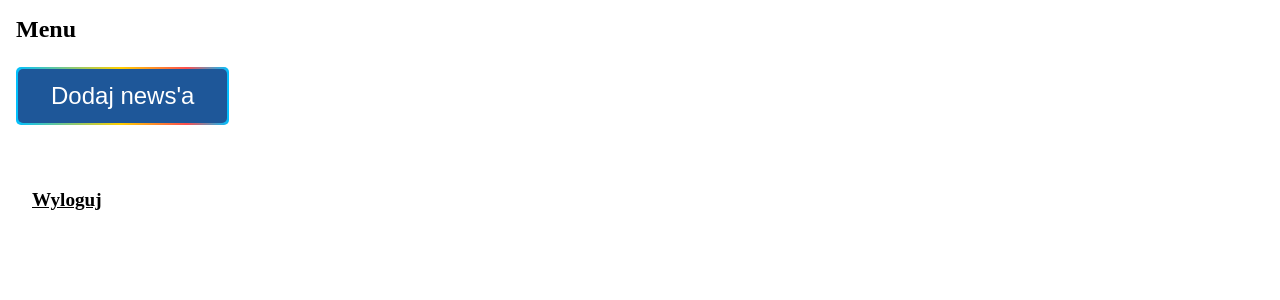
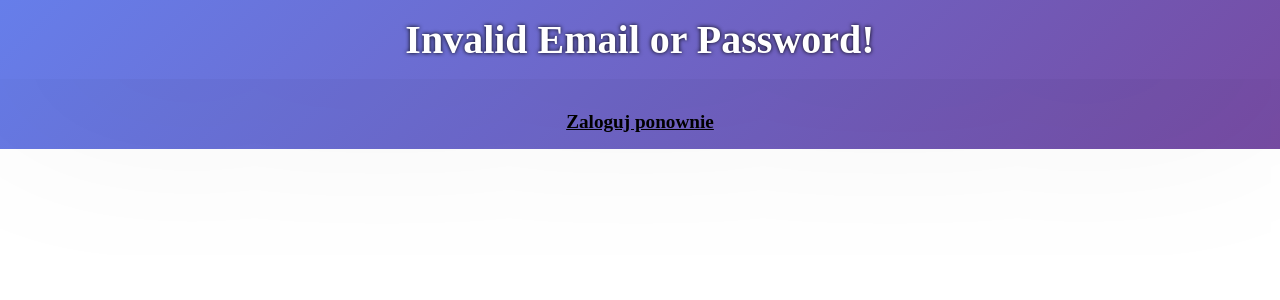
Before and after one commit to aleksanderkakol/News-system, a PHP site: page /menu.html in a window 1280 px wide. Shown: the top 300 px of the page. Run offline with PHP 8.4, Linux system fonts and the light colour scheme; data that the repository does not hold is empty.

Commit message:
information after logout

```diff
--- a/login.js
+++ b/login.js
@@ -22,7 +22,7 @@ window.onload = function() {
       data: serializedData,
     });
     request.done(function(response, textStatus, jqXHR) {
-      if (response.status) {
+      if (response.status === "true") {
         $inputs.removeClass('invalid_input');
         window.location.href = "./menu.html";
       } else {
--- a/menu.css
+++ b/menu.css
@@ -61,6 +61,11 @@ tbody tr:hover {
   background-color: #dbdbdb;
 }
 
+.article {
+  position: relative;
+  padding: 1rem;
+}
+
 /* add news button */
 .wrap {
   background-color: rgba(0, 0, 0, 0.1);
@@ -116,3 +121,11 @@ tbody tr:hover {
   color: black;
   text-shadow: none;
 }
+
+.wraper_error {
+  display: none;
+  background-image: linear-gradient(135deg, #667eea 0%, #764ba2 100%);
+  justify-content: center;
+  align-items: center;
+  flex-direction: column;
+}
--- a/menu.html
+++ b/menu.html
@@ -34,6 +34,7 @@
     </table>
     <a class="logout" href="logout.php" alt="Wyloguj">Wyloguj</a>
   </article>
+  <div class='wraper_error'></div>
   <script src="./menu.js" charset="utf-8" async></script>
 </body>
 
--- a/menu.js
+++ b/menu.js
@@ -1,4 +1,6 @@
 let url = './menu.php';
+let article = $('.article');
+let div = $('.wraper_error');
 let thead = $('.table thead tr');
 let tbody = $('.table tbody');
 
@@ -8,7 +10,7 @@ window.onload = function() {
     url: url,
     dataType: 'json',
     success: function(data, status) {
-      if (status === 'success') {
+      if (status === 'success' && data.length > 0) {
         let keys = Object.keys(data[0]);
         for (let i = 0; i < keys.length; i++) {
           thead.append('<th>' + keys[i] + '</th>');
@@ -38,8 +40,11 @@ window.onload = function() {
             console.log('edytuj');
           })
         }
-      } else {
-        console.log('Błąd pobierania danych');
+      }
+      if (data['status'] === "false") {
+        div.append("<h2 class='error'>" + data.message + "</h2><a class='logout' href='index.html' alt='Login'>Zaloguj ponownie</a>");
+        div.css("display", "flex");
+        article.css("display", "none");
       }
     },
     error: function(status, txt, error) {
--- a/menu.php
+++ b/menu.php
@@ -2,9 +2,16 @@
 session_start();
 require("connection.php");
 require("news.php");
-$database = new Database();
-$db = $database->getConnection();
-
-$news = new News($db);
-$news->getNews();
+  $database = new Database();
+  $db = $database->getConnection();
+if (isset($_SESSION['status']['status']) && $_SESSION['status']['status'] == true) {
+  $news = new News($db);
+  $news->getNews();
+} else {
+  $error = array(
+    "status" => "false",
+    "message" => "Invalid Email or Password!",
+  );
+  print_r(json_encode($error));
+}
  ?>
--- a/style.css
+++ b/style.css
@@ -60,15 +60,12 @@ select {
 }
 
 a {
+  cursor: pointer;
   margin: 1rem;
   font-size: 1.2rem;
   color: white;
   font-weight: bold;
   text-shadow: 0 0 4px black;
-}
-
-.article {
-  margin: 1rem;
 }
 
 .arrow {
```
Also changed, not shown: login.php (+3 -4 lines).
